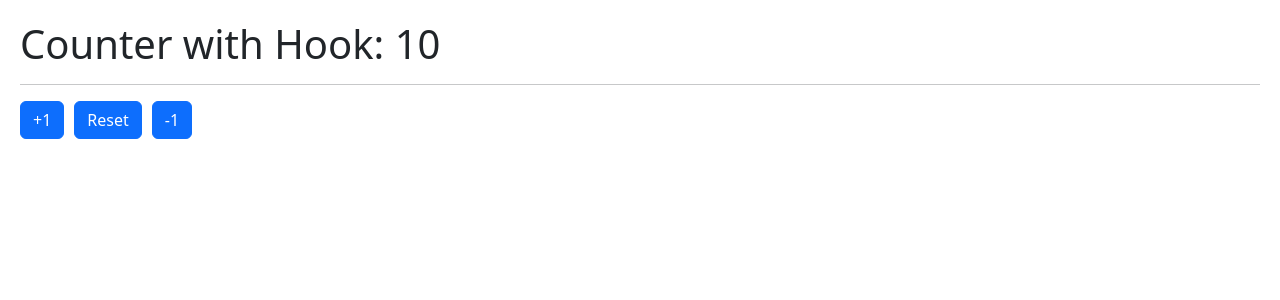
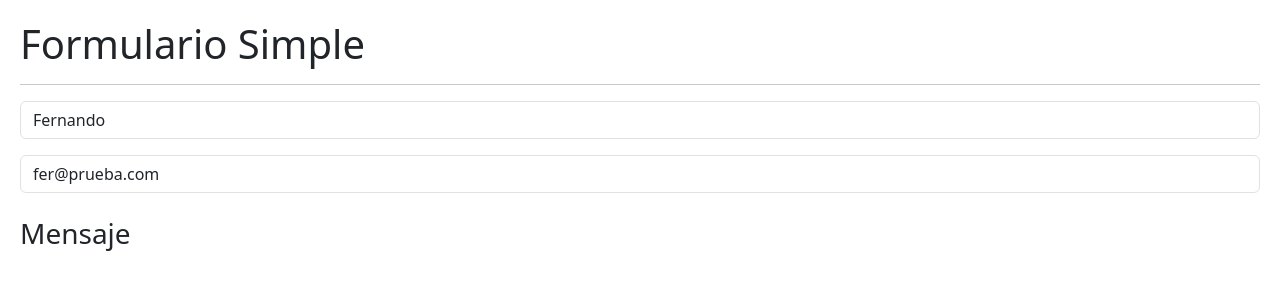
Before and after one commit to fersanti2896/09-curso-react-hooks-generales, a React (Vite) app: page / in a window 1280 px wide. Shown: the top 300 px of the page. Built offline with nearby package versions, Linux system fonts and the light colour scheme.

Commit message:
useEffect unmount en Message.jsx

```diff
--- /dev/null
+++ b/src/02-useEffect/Message.jsx
@@ -0,0 +1,18 @@
+import { useEffect } from "react"
+
+export const Message = () => {
+    useEffect(() => {
+        console.log('Message Mounted')
+
+        return () => {
+            console.log('Message Unmounted')
+        }
+    }, [])
+
+
+    return (
+        <>
+            <h3>Mensaje</h3>
+        </>
+    )
+}
--- /dev/null
+++ b/src/02-useEffect/SimpleForm.jsx
@@ -0,0 +1,61 @@
+
+import React, { useEffect, useState } from 'react'
+import { Message } from './Message';
+
+export const SimpleForm = () => {
+    const [formState, setFormState] = useState({
+        username: 'Fernando',
+        email: 'fer@prueba.com'
+    })
+
+    const { username, email } = formState;
+
+    /* Función que permite cambiar el valor de un input */
+    const onInputChange = ( { target } ) => {
+        const { name, value } = target;
+
+        setFormState({
+            ...formState,
+            [ name ]: value
+        })
+    }
+
+    useEffect(() => {
+        // console.log('useEffect called')
+    }, []);
+
+    useEffect(() => {
+        // console.log('formState change')
+    }, [formState]);
+
+    useEffect(() => {
+        // console.log('email change')
+    }, [email]);
+
+
+    return (
+        <>
+            <h1>Formulario Simple</h1>
+            <hr />
+
+            <input type="text"
+                   className='form-control'
+                   placeholder='Username'
+                   name='username'
+                   value={ username }
+                   onChange={ onInputChange } />
+
+            <input type="email"
+                   className='form-control mt-3'
+                   placeholder='fersanti2896@prueba.com'
+                   name='email'
+                   value={ email }
+                   onChange={ onInputChange } />
+
+            <br />
+            {
+                (username === 'Fernando') && <Message />
+            }
+        </>
+    )
+}
--- a/src/main.jsx
+++ b/src/main.jsx
@@ -2,10 +2,11 @@ import React from 'react'
 import ReactDOM from 'react-dom/client'
 import { CounterApp } from './01-useState/CounterApp'
 import { CounterWithCustomHook } from './01-useState/CounterWithCustomHook'
+import { SimpleForm } from './02-useEffect/SimpleForm'
 import './index.css'
 
 ReactDOM.createRoot(document.getElementById('root')).render(
   <React.StrictMode>
-    <CounterWithCustomHook />
+    <SimpleForm />
   </React.StrictMode>
 )
```
